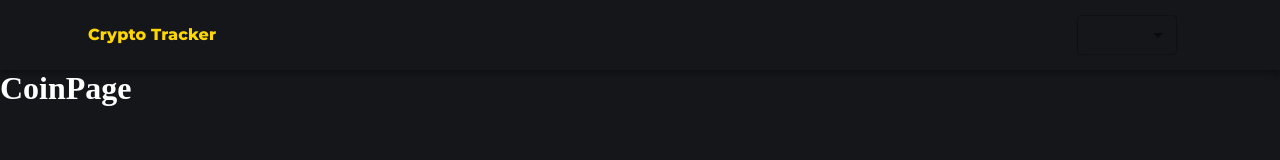
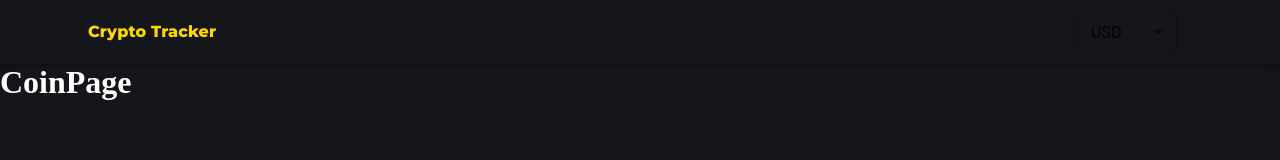
Before and after one commit to miguelaledesma/Crypto-Tracker-App, a React (Create React App) app: page /coins/1 in a window 1280 px wide. Shown: the top 160 px of the page. Built offline with nearby package versions, Linux system fonts and the light colour scheme.

Commit message:
selecting which currency you want is wired in

```diff
--- /dev/null
+++ b/src/CryptoContext.js
@@ -0,0 +1,28 @@
+import React, { createContext, useContext, useEffect, useState } from "react";
+
+
+
+const Crypto = createContext()
+
+const CryptoContext = ({children}) => {
+
+    const [currency, setCurrency] = useState("USD")
+    const [symbol, setSymbol] = useState("$")
+
+    useEffect(() => {
+        if(currency === "USD") setSymbol("$")
+        else if(currency === 'EUR') setSymbol("€")
+    }, [currency])
+
+    return(
+        <Crypto.Provider value = {{currency, symbol, setCurrency}}>
+            {children}
+        </Crypto.Provider>
+    )
+}
+
+export default CryptoContext
+
+export const CryptoState = () => {
+   return  useContext(Crypto)
+}
--- a/src/components/Header.js
+++ b/src/components/Header.js
@@ -1,16 +1,28 @@
 import React from "react";
 import { AppBar, Container, MenuItem, Select, Toolbar, Typography } from "@mui/material";
 import {  useNavigate } from "react-router";
-
+import { createTheme, ThemeProvider } from "@mui/material";
+import { CryptoState } from "../CryptoContext";
 
 
 
 const Header = () => {
 
     const history = useNavigate()
+    const { currency, setCurrency } = CryptoState()
+
+    const darkTheme = createTheme({
+        palette: {
+            primary:{
+                main: '#fff'
+            },
+            type: 'dark'
+        }
+    })
 
 
     return(
+        <ThemeProvider theme ={darkTheme} >
         <AppBar color = 'transparent' position = 'static'>
             <Container>
                 <Toolbar>
@@ -24,16 +36,20 @@ const Header = () => {
                      style = {{
                          width: 100,
                          height: 40,
-                         margin: 15
+                         marginRight: 15,
+
                      }}
+                     value = { currency }
+                     onChange = {(e) => setCurrency(e.target.value)}
                      >
-                        <MenuItem value = {'USD'}>USD</MenuItem>
-                        <MenuItem value = {'EUR'}>EUR</MenuItem>
+                        <MenuItem value ={"USD"}>USD</MenuItem>
+                        <MenuItem value ={"EUR"}>EUR</MenuItem>
                     </Select>
                 </Toolbar>
             </Container>
 
         </AppBar>
+        </ThemeProvider>
     )
 }
 
--- a/src/index.js
+++ b/src/index.js
@@ -1,7 +1,7 @@
 
 import {createRoot} from 'react-dom/client';
 import { BrowserRouter as Router } from 'react-router-dom';
-
+import CryptoContext from './CryptoContext';
 import App from './App';
 
 // 👇️ IMPORTANT: use correct ID of your root element
@@ -15,7 +15,9 @@ const root = createRoot(rootElement);
 root.render(
 
     <Router>
+      <CryptoContext>
     <App />
+    </CryptoContext>
     </Router>
   ,
 );
```
